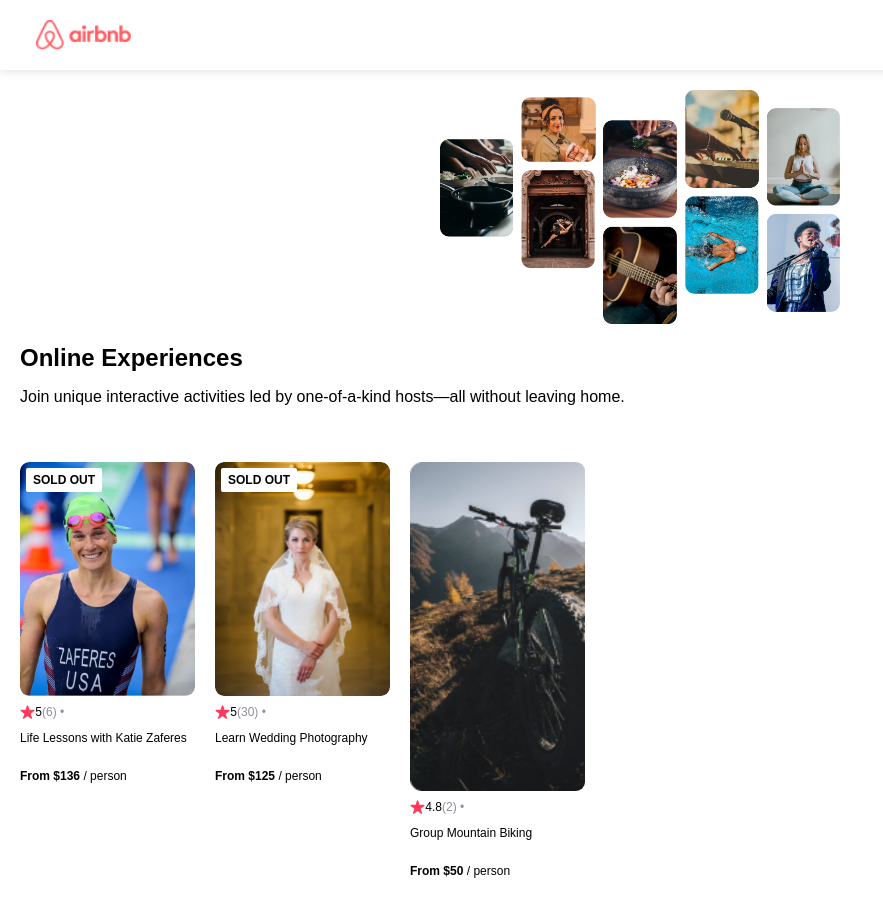
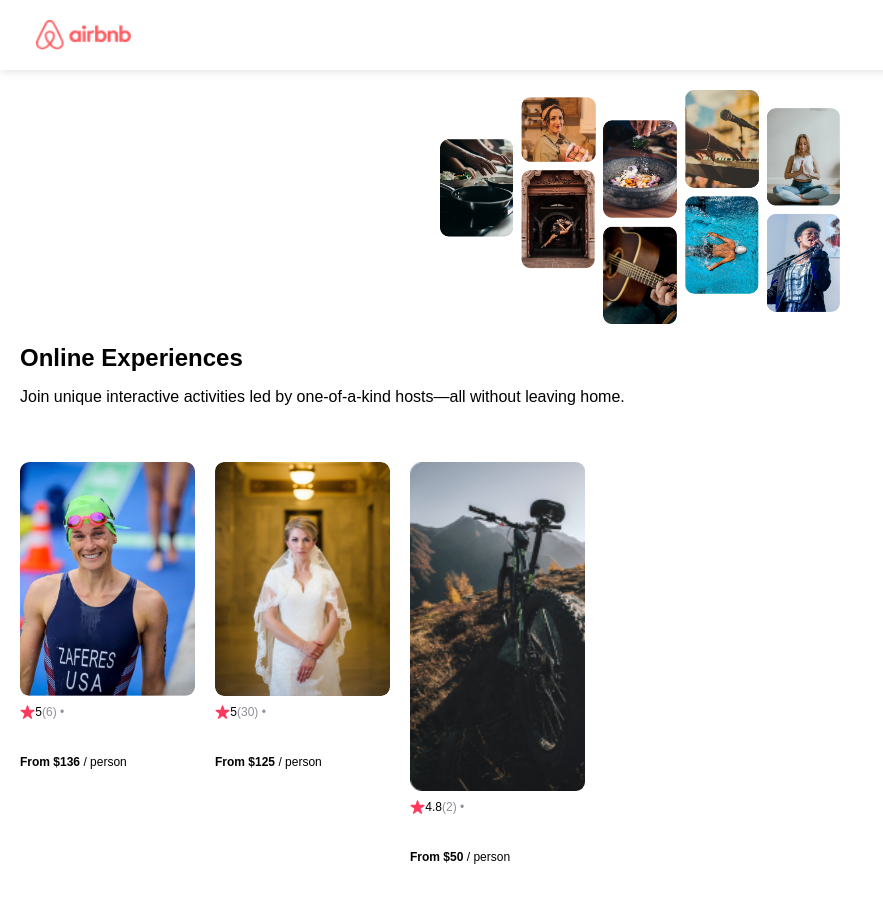
Before and after one commit to RaviTejaM9602/Airbnb_Experience_Clone, a React (Create React App) app in the folder airbnb/: page / in a window 1280 px wide. Shown: the whole page, without its empty margins (0-883 px from the left). Built offline with nearby package versions, Linux system fonts and the light colour scheme.

Commit message:
Update the data and image populating from JSX

```diff
--- a/airbnb/src/App.js
+++ b/airbnb/src/App.js
@@ -8,13 +8,8 @@ function App() {
       const cardData = Data.map((info) => {
                return (
                  <Card
-                img={info.coverImg}
-                rating={info.stats.rating}
-                reviewCount={info.stats.reviewCount}
-                location={info.location}
-                title={info.title}
-                price={info.price}
-                openSpots={info.openSpots}
+                 key={info.id}
+                 item={info}
                /> )
           })
   return (
--- a/airbnb/src/components/Card.js
+++ b/airbnb/src/components/Card.js
@@ -12,15 +12,15 @@ export default function Card(props) {
   return (
       <div className="card">
           {badgeText && <div className="card--badge">SOLD OUT</div>}
-          <img src={`../images/${props.img}`} className="card--image" alt="Zaferes" />
+          <img src={`../images/${props.item.coverImg}`} className="card--image" alt="Zaferes" />
           <div className="card--stats">
               <img src={star} className="card--star" alt="star-icon" />
-              <span>{props.rating}</span>
-              <span className="gray">({props.reviewCount}) • </span>
-              <span className="gray">{props.country}</span>
+              <span>{props.item.stats.rating}</span>
+              <span className="gray">({props.item.stats.reviewCount}) • </span>
+              <span className="gray">{props.item.country}</span>
           </div>
           <p>{props.title}</p>
-          <p><span className="bold">From ${props.price}</span> / person</p>
+          <p><span className="bold">From ${props.item.price}</span> / person</p>
       </div>
   )
 }
```
